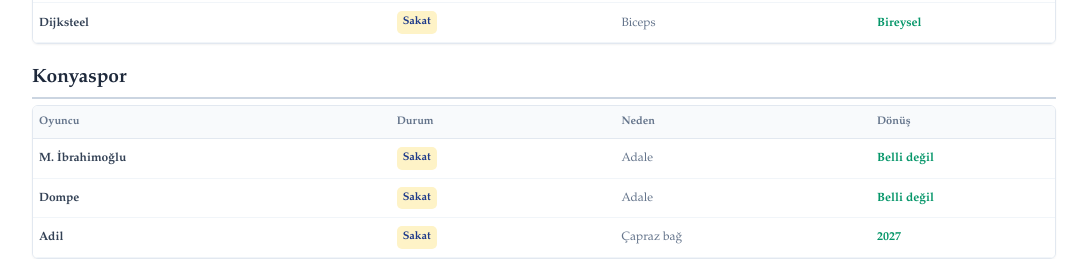
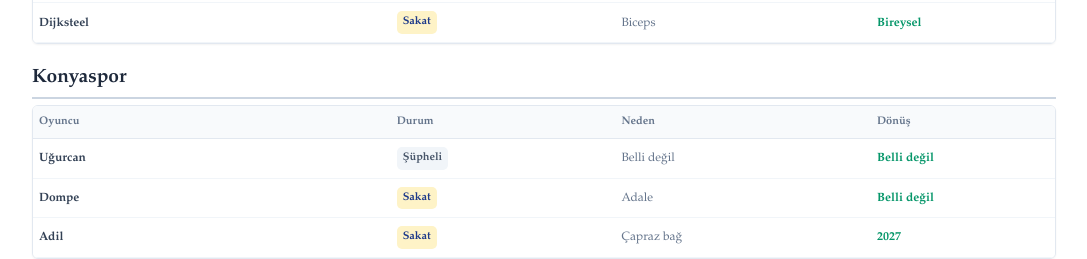
Before and after one commit to fantefut/fantefut, a Next.js app: page / in a window 1280 px wide. Shown: the part 3300-3559 px from the top of the page, without its empty margins (96-1183 px from the left). Built offline with nearby package versions, Linux system fonts and the light colour scheme.

Commit message:
8. hafta 2. gün puan durumu güncellendi

```diff
--- a/app/fikstur-ilk-yari/page.js
+++ b/app/fikstur-ilk-yari/page.js
@@ -33,7 +33,7 @@
   "5. Hafta": ["Beşiktaş 3-0 Erzurum", "Samsun 1-5 Çorum", "Eyüp 0-2 Rize", "Alanya 2-2 Göztepe", "Konya 1-0 Trabzon", "Gençlerbirliği 1-2 Kasımpaşa", "Amed 5-0 Başakşehir", "Galatasaray 1-0 Kocaeli", "Gaziantep 0-0 Fenerbahçe"],
   "6. Hafta": ["Kasımpaşa 0-0 Konya", "Trabzon 4-0 Galatasaray", "Başakşehir 4-0 Gençlerbirliği", "Kocaeli 2-0 Gaziantep", "Çorum 1-2 Alanya", "Göztepe 2-2 Rize", "Fenerbahçe 8-0 Eyüp", "Amed 3-2 Beşiktaş", "Erzurum 1-0 Samsun"],
   "7. Hafta": ["Galatasaray 2-1 Kasımpaşa", "Gençlerbirliği 2-2 Amed", "Alanya 0-0 Erzurum", "Samsun 0-3 Trabzon", "Rize 0-3 Fenerbahçe", "Gaziantep 0-3 Çorum", "Konya 0-0 Başakşehir", "Beşiktaş 2-1 Kocaeli", "Eyüp 0-4 Göztepe"],
-  "8. Hafta": ["Çorum 2-1 Rize", "Fenerbahçe-Alanya", "Erzurum-Eyüp", "Gençlerbirliği-Galatasaray", "Amed-Konya", "Kasımpaşa-Samsun", "Kocaeli-Göztepe", "Başakşehir-Gaziantep", "Trabzon-Beşiktaş"],
+  "8. Hafta": ["Çorum 2-1 Rize", "Fenerbahçe-Alanya", "Erzurum 2-0 Eyüp", "Gençlerbirliği 0-1 Galatasaray", "Amed 1-0 Konya", "Kasımpaşa-Samsun", "Kocaeli-Göztepe", "Başakşehir-Gaziantep", "Trabzon-Beşiktaş"],
   "9. Hafta": ["Alanya-Kocaeli", "Samsun-Amed", "Eyüp-Kasımpaşa", "Gaziantep-Erzurum", "Göztepe-Çorum", "Konya-Gençlerbirliği", "Galatasaray-Fenerbahçe", "Rize-Trabzon", "Beşiktaş-Başakşehir"],
   "10. Hafta": ["Konya-Galatasaray", "Kocaeli-Rize", "Erzurum-Çorum", "Fenerbahçe-Göztepe", "Trabzon-Gaziantep", "Amed-Eyüp", "Samsun-Başakşehir", "Kasımpaşa-Beşiktaş", "Gençlerbirliği-Alanya"],
   "11. Hafta": ["Gaziantep-Kasımpaşa", "Galatasaray-Amed", "Göztepe-Başakşehir", "Samsun-Konya", "Eyüp-Kocaeli", "Beşiktaş-Gençlerbirliği", "Çorum-Fener", "Alanya-Trabzon", "Rize-Erzurum"],
--- a/app/form-durumu/page.js
+++ b/app/form-durumu/page.js
@@ -12,9 +12,9 @@
 ];
 
 const FORM_VERILERI = {
-  "Alanyaspor": "BGMGBGB", "Amed Sportif Faaliyetler": "GMGBGGB", "Başakşehir": "GMBMMGB", "Beşiktaş": "GMGGGMG", "Çorum FK": "BMMGGMGG",
-  "Erzurumspor FK": "MMBGMGB", "Eyüpspor": "MMGMMMM", "Fenerbahçe": "MGGMBGG", "Galatasaray": "BGGGGMG", "Gaziantep FK": "BGMGBMM",
-  "Gençlerbirliği": "GGBMMMB", "Göztepe": "BMMMBBG", "Kasımpaşa": "BGBBGBM", "Kocaelispor": "MGGGMGM", "Konyaspor": "MMMMGBB",
+  "Alanyaspor": "BGMGBGB", "Amed Sportif Faaliyetler": "GMGBGGBG", "Başakşehir": "GMBMMGB", "Beşiktaş": "GMGGGMG", "Çorum FK": "BMMGGMGG",
+  "Erzurumspor FK": "MMBGMGBG", "Eyüpspor": "MMGMMMMM", "Fenerbahçe": "MGGMBGG", "Galatasaray": "BGGGGMGG", "Gaziantep FK": "BGMGBMM",
+  "Gençlerbirliği": "GGBMMMBM", "Göztepe": "BMMMBBG", "Kasımpaşa": "BGBBGBM", "Kocaelispor": "MGGGMGM", "Konyaspor": "MMMMGBBM",
   "Rizespor": "GMGMGBMM", "Samsunspor": "BGMMMMM", "Trabzonspor": "BGMGMGG"
 };
 
--- a/app/haftanin-analizi/page.js
+++ b/app/haftanin-analizi/page.js
@@ -15,7 +15,7 @@
   "Defans": [
     { isim: "Sorescu Ⓚ", takim: "Gaziantep FK", fiyat: "4.5M" },
     { isim: "Dijksteel", takim: "Kocealispor", fiyat: "4.5M" },
-    { isim: "Uğurcan", takim: "Konyaspor", fiyat: "4.5M" },
+    { isim: "Andzouana", takim: "Konyaspor", fiyat: "4.5M" },
     { isim: "Murillo", takim: "Beşiktaş", fiyat: "5M" },
     { isim: "Masuaku", takim: "Konyaspor", fiyat: "4.5M" },
     { isim: "Baniya", takim: "Konyaspor", fiyat: "4M" },
--- a/app/ic-dis-saha/page.js
+++ b/app/ic-dis-saha/page.js
@@ -13,20 +13,20 @@
 
 const IC_DIS_SAHA_VERILERI = {
   "Alanyaspor": { icSaha: "GBB", disSaha: "BMGG" },
-  "Amed Sportif Faaliyetler": { icSaha: "GGGG", disSaha: "MBB" },
+  "Amed Sportif Faaliyetler": { icSaha: "GGGGG", disSaha: "MBB" },
   "Başakşehir": { icSaha: "GBMG", disSaha: "MMB" },
   "Beşiktaş": { icSaha: "GGGG", disSaha: "MGM" },
   "Çorum FK": { icSaha: "MGMG", disSaha: "BMGG" },
-  "Erzurumspor FK": { icSaha: "MGG", disSaha: "MBMB" },
-  "Eyüpspor": { icSaha: "MGMM", disSaha: "MMM" },
+  "Erzurumspor FK": { icSaha: "MGGG", disSaha: "MBMB" },
+  "Eyüpspor": { icSaha: "MGMM", disSaha: "MMMM" },
   "Fenerbahçe": { icSaha: "GMG", disSaha: "MGBG" },
-  "Galatasaray": { icSaha: "BGGG", disSaha: "GGM" },
+  "Galatasaray": { icSaha: "BGGG", disSaha: "GGMG" },
   "Gaziantep FK": { icSaha: "BMBM", disSaha: "GGM" },
-  "Gençlerbirliği": { icSaha: "GBMB", disSaha: "GMM" },
+  "Gençlerbirliği": { icSaha: "GBMBM", disSaha: "GMM" },
   "Göztepe": { icSaha: "MMB", disSaha: "BMBG" },
   "Kasımpaşa": { icSaha: "BBB", disSaha: "GBGM" },
   "Kocaelispor": { icSaha: "GGG", disSaha: "MGMM" },
-  "Konyaspor": { icSaha: "MMGB", disSaha: "MMB" },
+  "Konyaspor": { icSaha: "MMGB", disSaha: "MMBM" },
   "Rizespor": { icSaha: "MMM", disSaha: "GGGBM" },
   "Samsunspor": { icSaha: "BMMM", disSaha: "GMM" },
   "Trabzonspor": { icSaha: "GGG", disSaha: "BMMG" }
--- a/app/page.tsx
+++ b/app/page.tsx
@@ -17,7 +17,7 @@
   "Galatasaray": "Günay - Sakat - Diz - Belli değil\nTorreira - Cezalı - Kırmızı kart - 10. hafta\nSingo - Şüpheli - Uyluk - TD kararı\nLesley - Cezalı - Kırmızı kart - 9. hafta", "Gaziantep FK": "Fuat Bavuk - Sakat - Ayak b. - Belli değil\nArda - Şüpheli - Belli değil - Belli değil\nStewart - Şüpheli - Belli değil - Belli değil\nNazım Sangare - Sakat - Adale - Belli değil",
   "Gençlerbirliği": "K. Rodrigues - Sakat - Adale - Belli değil\nNiasse - Şüpheli - Adale - TD kararı\nTraore - Şüpheli - Belli değil - Belli değil\nPedro - Sakat - Belli değil - Belli değil\nKoita - Şüpheli - Ailevi - Ülkesinde",
   "Göztepe": "Sabra - Şüpheli - Ayak - Belli değil\nLuka - Kadro dışı - Soruşturma - Belli değil\nGodoi - Sakat - Adale - Belli değil\nFurkan B. - Sakat - Adale - Belli değil",
-  "Kasımpaşa": "Kamil Ahmet - Sakat - Aşil - 2027\nBen Ouanes - Şüpheli - Adale - Ekim ayı", "Kocaelispor": "Maglica - Sakat - Adale - Ekim ayı\nPetkovic - Şüpheli - Maç ritmi - Belli değil\nHaidara - Sakat - Tendon - 2027\nZoukrou - Sakat - Hamstring - Aralık ayı\nDijksteel - Sakat - Biceps - Bireysel", "Konyaspor": "M. İbrahimoğlu - Sakat - Adale - Belli değil\nDompe - Sakat - Adale - Belli değil\nAdil - Sakat - Çapraz bağ - 2027", "Rizespor": "Alikulov - Şüpheli - Maç ritmi - TD kararı\nMocsi - Sakat - Adale - Ekim sonu\nAhmed - Sakat - Diz - Ekim sonu\nCan - Sakat - Bilek - Kasım ayı", "Samsunspor": "Assoumou - Sakat - Adale - Belli değil\nCelil - Şüpheli - Uyluk - Belli değil\nFatih - Sakat - Kaburga k. - Belli değil\nJarju - Şüpheli - Belli değil - Belli değil", "Trabzonspor": "Okay - Sakat - Adale - 2027\nOnuachu - Sakat - Belli değil - Belli değil\nMelih - Cezalı - Kırmızı kart - 10. hafta\nUmut - Sakat - Tendon - Belli değil\nMalinovskyi - Sakat - Ameliyat oldu - Kasım sonu\nMustafa - Şüpheli - Belli değil - TD kararı\nSavic - Şüpheli - Belli değil - TD kararı\nOnuralp - Sakat - Tendon - Belli değil"
+  "Kasımpaşa": "Kamil Ahmet - Sakat - Aşil - 2027\nBen Ouanes - Şüpheli - Adale - Ekim ayı", "Kocaelispor": "Maglica - Sakat - Adale - Ekim ayı\nPetkovic - Şüpheli - Maç ritmi - Belli değil\nHaidara - Sakat - Tendon - 2027\nZoukrou - Sakat - Hamstring - Aralık ayı\nDijksteel - Sakat - Biceps - Bireysel", "Konyaspor": "Uğurcan - Şüpheli - Belli değil - Belli değil\nDompe - Sakat - Adale - Belli değil\nAdil - Sakat - Çapraz bağ - 2027", "Rizespor": "Alikulov - Şüpheli - Maç ritmi - TD kararı\nMocsi - Sakat - Adale - Ekim sonu\nAhmed - Sakat - Diz - Ekim sonu\nCan - Sakat - Bilek - Kasım ayı", "Samsunspor": "Assoumou - Sakat - Adale - Belli değil\nCelil - Şüpheli - Uyluk - Belli değil\nFatih - Sakat - Kaburga k. - Belli değil\nJarju - Şüpheli - Belli değil - Belli değil", "Trabzonspor": "Okay - Sakat - Adale - 2027\nOnuachu - Sakat - Belli değil - Belli değil\nMelih - Cezalı - Kırmızı kart - 10. hafta\nUmut - Sakat - Tendon - Belli değil\nMalinovskyi - Sakat - Ameliyat oldu - Kasım sonu\nMustafa - Şüpheli - Belli değil - TD kararı\nSavic - Şüpheli - Belli değil - TD kararı\nOnuralp - Sakat - Tendon - Belli değil"
 };
 
 export default function Home() {
--- a/app/puan-durumu/page.js
+++ b/app/puan-durumu/page.js
@@ -4,26 +4,26 @@
 // Ortak utils bileşenlerini ve fontları dışarıdan dahil ediyoruz
 import { Navbar, Header, Footer, BAŞLIK_FONTU, ICERIK_FONTU } from '../utils';
 
-// 📊 GÜNCELLENMİŞ EN SON VERİ HAVUZU (8. Hafta İlk Maç Sonucu Dahil)
+// 📊 GÜNCELLENMİŞ EN SON VERİ HAVUZU (8. Hafta 2. Gün Sonuçları Dahil)
 const PUAN_DATA = [
-  { sira: 1, takim: "Galatasaray", o: 7, g: 5, b: 1, m: 1, ag: 16, yg: 11, av: 5, p: 16 },
-  { sira: 2, takim: "Beşiktaş", o: 7, g: 5, b: 0, m: 2, ag: 16, yg: 8, av: 8, p: 15 },
-  { sira: 3, takim: "Amed SF", o: 7, g: 4, b: 2, m: 1, ag: 17, yg: 9, av: 8, p: 14 },
+  { sira: 1, takim: "Galatasaray", o: 8, g: 6, b: 1, m: 1, ag: 17, yg: 11, av: 6, p: 19 },
+  { sira: 2, takim: "Amed SF", o: 8, g: 5, b: 2, m: 1, ag: 18, yg: 9, av: 9, p: 17 },
+  { sira: 3, takim: "Beşiktaş", o: 7, g: 5, b: 0, m: 2, ag: 16, yg: 8, av: 8, p: 15 },
   { sira: 4, takim: "Fenerbahçe", o: 7, g: 4, b: 1, m: 2, ag: 19, yg: 6, av: 13, p: 13 },
   { sira: 5, takim: "Trabzonspor", o: 7, g: 4, b: 1, m: 2, ag: 16, yg: 5, av: 11, p: 13 },
   { sira: 6, takim: "Çorum FK", o: 8, g: 4, b: 1, m: 3, ag: 18, yg: 13, av: 5, p: 13 },
   { sira: 7, takim: "Alanyaspor", o: 7, g: 3, b: 3, m: 1, ag: 8, yg: 6, av: 2, p: 12 },
   { sira: 8, takim: "Kocaelispor", o: 7, g: 4, b: 0, m: 3, ag: 8, yg: 6, av: 2, p: 12 },
-  { sira: 9, takim: "Kasımpaşa", o: 7, g: 2, b: 4, m: 1, ag: 8, yg: 8, av: 0, p: 10 },
-  { sira: 10, takim: "Rizespor", o: 8, g: 3, b: 1, m: 4, ag: 8, yg: 11, av: -3, p: 10 },
-  { sira: 11, takim: "Başakşehir", o: 7, g: 2, b: 2, m: 3, ag: 10, yg: 11, av: -1, p: 8 },
-  { sira: 12, takim: "Gaziantep FK", o: 7, g: 2, b: 2, m: 3, ag: 7, yg: 10, av: -3, p: 8 },
-  { sira: 13, takim: "Gençlerbirliği", o: 7, g: 2, b: 2, m: 3, ag: 7, yg: 15, av: -8, p: 8 },
-  { sira: 14, takim: "Erzurumspor FK", o: 7, g: 2, b: 2, m: 3, ag: 3, yg: 11, av: -8, p: 8 },
+  { sira: 9, takim: "Erzurumspor FK", o: 8, g: 3, b: 2, m: 3, ag: 5, yg: 11, av: -6, p: 11 },
+  { sira: 10, takim: "Kasımpaşa", o: 7, g: 2, b: 4, m: 1, ag: 8, yg: 8, av: 0, p: 10 },
+  { sira: 11, takim: "Rizespor", o: 8, g: 3, b: 1, m: 4, ag: 8, yg: 11, av: -3, p: 10 },
+  { sira: 12, takim: "Başakşehir", o: 7, g: 2, b: 2, m: 3, ag: 10, yg: 11, av: -1, p: 8 },
+  { sira: 13, takim: "Gaziantep FK", o: 7, g: 2, b: 2, m: 3, ag: 7, yg: 10, av: -3, p: 8 },
+  { sira: 14, takim: "Gençlerbirliği", o: 8, g: 2, b: 2, m: 4, ag: 7, yg: 16, av: -9, p: 8 },
   { sira: 15, takim: "Göztepe", o: 7, g: 1, b: 3, m: 3, ag: 15, yg: 15, av: 0, p: 6 },
-  { sira: 16, takim: "Konyaspor", o: 7, g: 1, b: 2, m: 4, ag: 4, yg: 8, av: -4, p: 5 },
+  { sira: 16, takim: "Konyaspor", o: 8, g: 1, b: 2, m: 5, ag: 4, yg: 9, av: -5, p: 5 },
   { sira: 17, takim: "Samsunspor", o: 7, g: 1, b: 1, m: 5, ag: 6, yg: 15, av: -9, p: 4 },
-  { sira: 18, takim: "Eyüpspor", o: 7, g: 1, b: 0, m: 6, ag: 2, yg: 17, av: -15, p: 3 }
+  { sira: 18, takim: "Eyüpspor", o: 8, g: 1, b: 0, m: 7, ag: 2, yg: 19, av: -17, p: 3 }
 ];
 
 export default function PuanDurumuSayfasi() {
```
